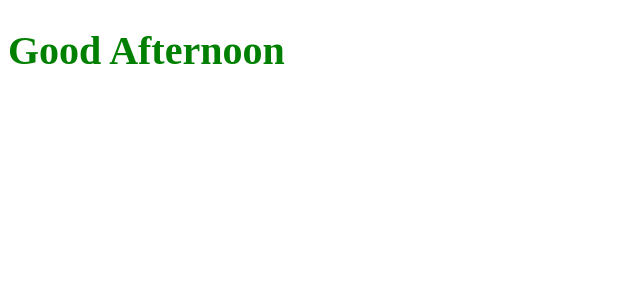
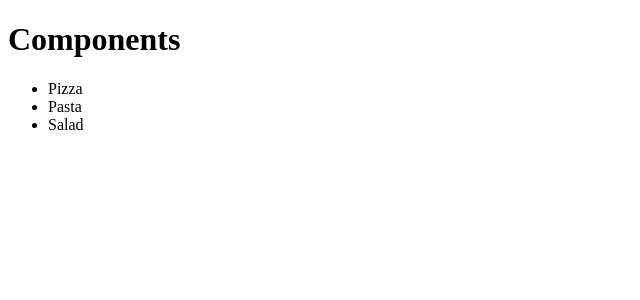
Before and after one commit to darshansrinivasa/udemy-practice, a React (Vite) app in the folder my-react-app/: page / in a window 1280 px wide. Shown: the top 300 px of the page, without its empty margins (0-640 px from the left). Built offline with nearby package versions, Linux system fonts and the light colour scheme.

Commit message:
Introduction to React components

```diff
--- a/my-react-app/index.html
+++ b/my-react-app/index.html
@@ -4,7 +4,7 @@
     <meta charset="UTF-8" />
     <link rel="icon" type="image/svg+xml" href="/vite.svg" />
     <meta name="viewport" content="width=device-width, initial-scale=1.0" />
-    <title>Introduction to JSX and BABEL</title>
+    <title>Introduction to Components</title>
   </head>
   <body>
     <div id="root"></div>
--- /dev/null
+++ b/my-react-app/src/components/App.jsx
@@ -0,0 +1,13 @@
+import Heading from './Heading';
+import UnorderedList from './Unordered-list';
+
+function App() {
+    return (
+        <div>
+            <Heading />
+            <UnorderedList />
+        </div>
+    )
+}
+
+export default App;
--- /dev/null
+++ b/my-react-app/src/components/Heading.jsx
@@ -0,0 +1,5 @@
+function Heading() {
+    return <h1>Components</h1>;
+}
+
+export default Heading;
--- /dev/null
+++ b/my-react-app/src/components/Unordered-list.jsx
@@ -0,0 +1,9 @@
+function UnorderedList() {
+    return <ul>
+        <li>Pizza</li>
+        <li>Pasta</li>
+        <li>Salad</li>
+    </ul>;
+}
+
+export default UnorderedList;
--- a/my-react-app/src/index.jsx
+++ b/my-react-app/src/index.jsx
@@ -1,31 +1,8 @@
 import React from 'react';
 import { createRoot } from 'react-dom/client';
-
-let color;
-let size = '40px';
-let text;
-
-const time = new Date().getHours();
-if (time > 0 && time < 12) {
-    color = 'red';
-    text = 'Good Morning';
-} else if (time >= 12 && time < 18) {
-    color = 'green';
-    text = 'Good Afternoon';
-} else {
-    color = 'blue';
-    text = 'Good Night';
-}
-const customStyle = {
-    color: color,
-    fontSize: size
-};
+import App from './components/App';
 
 const root = createRoot(document.getElementById('root'));
 root.render(
-    <div>
-        <h1 style={customStyle}>
-            {text}
-        </h1>
-    </div>
+    <App/>
 );
```
